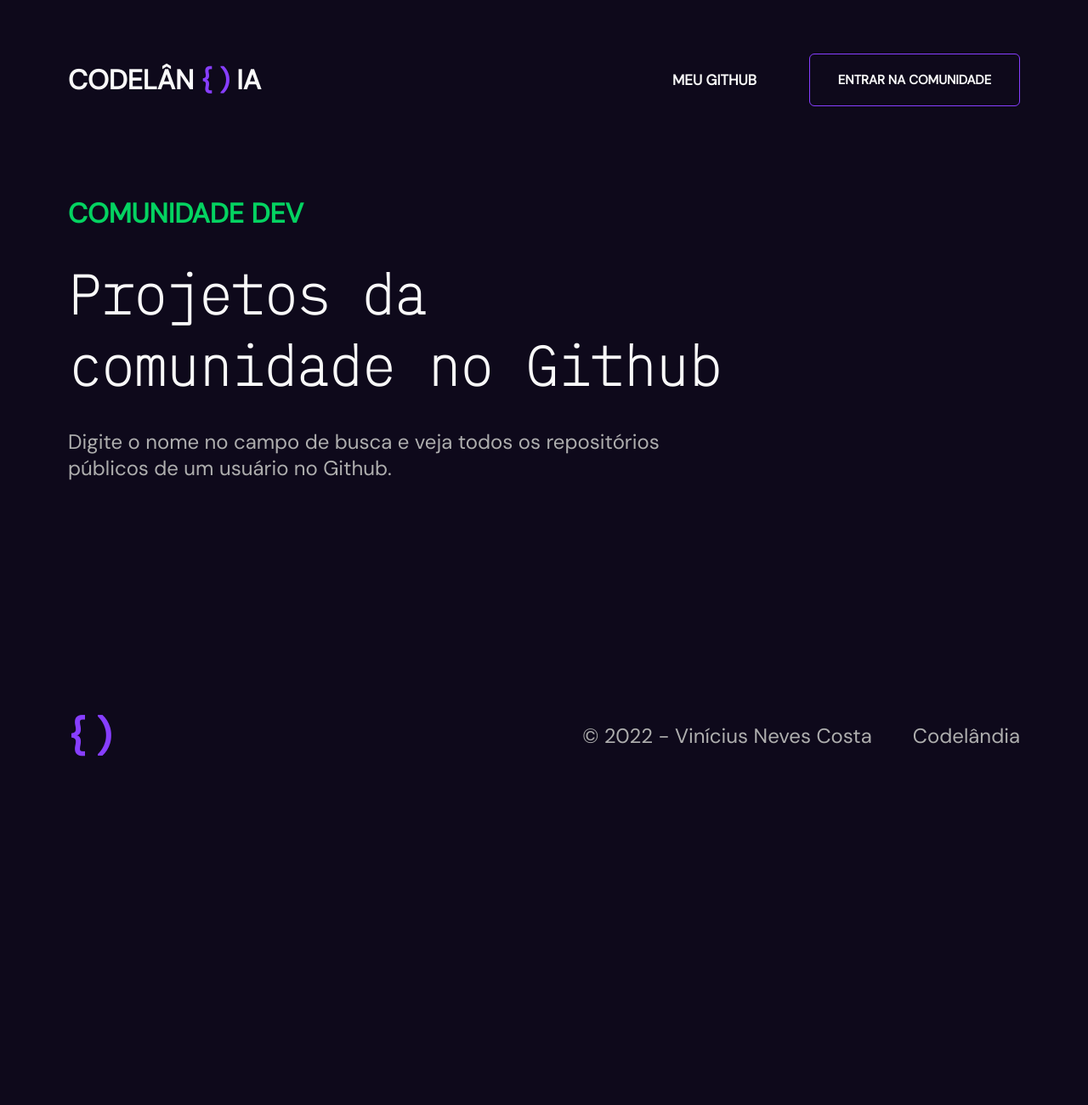
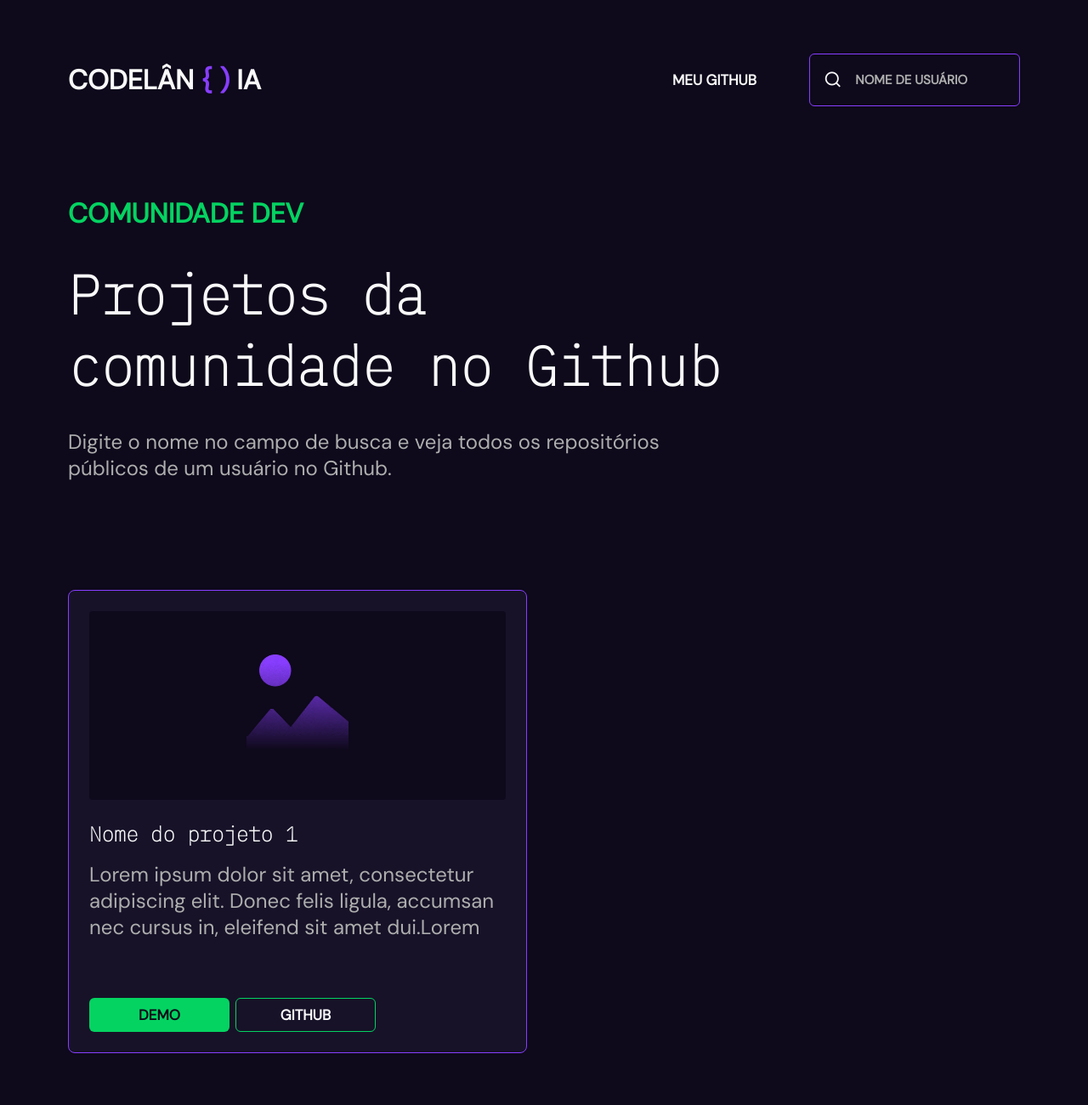
Before and after one commit to viniciusnevescosta/dev-community, a website built with Vite: page index.html in a window 1280 px wide. Shown: the top 1300 px of the page at 85% size. Before the commit the page ends 945 px from the top, so only its background shows below. Built offline with nearby package versions, Linux system fonts and the light colour scheme.

Commit message:
:tada: feat: interactivity

```diff
--- a/index.html
+++ b/index.html
@@ -30,8 +30,12 @@
           <h1 class="logo">ia</h1>
         </div>
         <div class="header__section header__section--right">
-          <a href="http://" target="_blank" rel="noopener noreferrer">meu github</a>
-          <button class="button button--lg">Entrar na comunidade</button>
+          <a href="https://github.com/Jolonte" target="_blank" rel="noopener noreferrer">meu github</a>
+          <form>
+            <!-- Entrar na comunidade -->
+            <i class="ri-search-line ri-lg"></i>
+            <input type="search" name="" id="" placeholder="Nome de usuário">
+          </form>
         </div>
       </nav>
       <div class="header__hero">
@@ -43,7 +47,7 @@
       </div>
     </header>
     <main>
-      <!-- <div class="card">
+      <div class="card">
         <div class="card__banner">
           <img src="/cover.avif" alt="picture" draggable="false">
         </div>
@@ -52,10 +56,10 @@
           <p>Lorem ipsum dolor sit amet, consectetur adipiscing elit. Donec felis ligula, accumsan nec cursus in, eleifend sit amet dui.Lorem ipsum dolor sit amet, consectetur adipiscing elit. Donec felis ligula, accumsan nec cursus in, eleifend sit amet dui.Lorem ipsum dolor sit amet, consectetur adipiscing elit. Donec felis ligula, accumsan nec cursus in, eleifend sit amet dui.</p>
         </div>
         <div class="card__btns">
-          <button class="button button--sm--fill">demo</button>
-          <button class="button button--sm">github</button>
+          <a href="#" target="_blank" rel="noopener noreferrer" class="button button--sm--fill">demo</a>
+          <a href="#" target="_blank" rel="noopener noreferrer" class="button button--sm">github</a>
         </div>
-      </div> -->
+      </div>
     </main>
     <footer>
       <h1 class="logo logo--icon">{ )</h1>
--- a/src/scss/base/_typography.scss
+++ b/src/scss/base/_typography.scss
@@ -65,7 +65,7 @@ p {
   }
 }
 
-button {
+button, input {
   font-family: 'DM Sans', sans-serif;
   text-transform: uppercase;
   font-size: 0.938rem;
--- a/src/scss/components/_buttons.scss
+++ b/src/scss/components/_buttons.scss
@@ -1,21 +1,13 @@
 .button {
-  &--lg {
-    background: none;
-    min-height: 3.875rem;
-    max-height: 3.875rem;
-    color: $light;
-    border: 0.063rem solid $purple;
-
-    @include laptop {
-      max-width: 15.5rem;
-    }
-  }
-
   &--sm {
-    @extend .button--lg;
     min-height: 2.5rem;
     max-height: 2.5rem;
     border: 0.063rem solid $green;
+    transition: border 0.2s ease-in-out;
+
+    &:hover {
+      border: 0.063rem solid $green-hover;
+    }
 
     @include desktop {
       max-width: 10.313rem;
@@ -26,6 +18,12 @@
     background-color: $green;
     min-height: 2.5rem;
     max-height: 2.5rem;
+    color: $dark;
+    transition: background-color 0.2s ease-in-out;
+
+    &:hover {
+      background-color: $green-hover;
+    }
 
     @include desktop {
       max-width: 10.313rem;
@@ -37,4 +35,8 @@
   justify-content: center;
   border-radius: 0.375rem;
   border: none;
+
+  &:hover {
+    cursor: pointer;
+  }
 }
--- a/src/scss/components/_card.scss
+++ b/src/scss/components/_card.scss
@@ -5,6 +5,11 @@
   border: 0.063rem solid $purple;
   background-color: $dark-200;
   gap: 1.375rem;
+  transition: transform 0.2s ease-out;
+
+  &:hover {
+    transform: translateY(-1rem);
+  }
 
   @include desktop {
     padding: 1.5rem;
--- /dev/null
+++ b/src/scss/components/_form.scss
@@ -0,0 +1,34 @@
+form {
+  @extend .button;
+  justify-content: start;
+  gap: 1rem;
+  padding: 1rem;
+  background: none;
+  min-height: 3.875rem;
+  max-height: 3.875rem;
+  color: $light;
+  border: 0.063rem solid $purple;
+  transition: max-width 0.2s ease-out;
+
+  &:hover {
+    max-width: 20rem;
+  }
+
+  @include laptop {
+    max-width: 15.5rem;
+  }
+
+  input {
+    @include flex(auto, row, wrap);
+    background: none;
+    border: none;
+    outline: none;
+    color: $light;
+    text-transform: none;
+
+    &::placeholder{
+      color: $gray;
+      text-transform: uppercase;
+    }
+  }
+}
--- a/src/scss/layout/_header.scss
+++ b/src/scss/layout/_header.scss
@@ -39,6 +39,11 @@ header {
           justify-content: end;
           a {
             display: block;
+            transition: color 0.2s ease-out;
+
+            &:hover {
+              color: $gray;
+            }
           }
         }
       }
--- a/src/scss/style.scss
+++ b/src/scss/style.scss
@@ -5,6 +5,7 @@
 
 // components
 @import 'components/buttons';
+@import 'components/form';
 @import 'components/card';
 @import 'components/input';
 
--- a/src/scss/utils/_variables.scss
+++ b/src/scss/utils/_variables.scss
@@ -5,3 +5,5 @@ $dark: #0E091B;
 $dark-200: #171228;
 $gray: #AEAEAE;
 $light: #F9F9F9;
+
+$green-hover: #039444;
```
